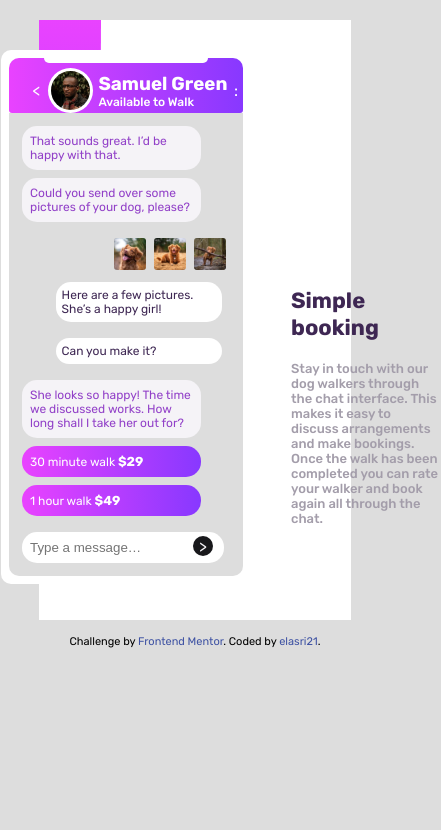
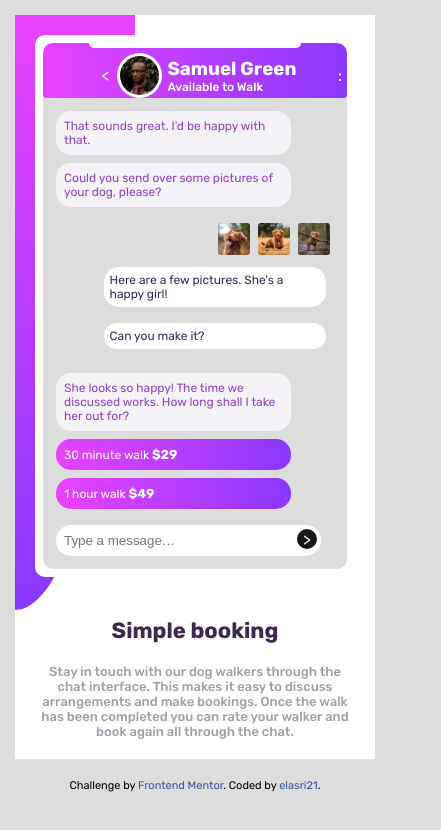
Before and after one commit to elasri21/my-third-front-end-challenge, a plain HTML site: page index.html in a window 390 px wide. Shown: the whole page, 441 px wide, since content can reach past the window. Drawn offline with Linux system fonts and the light colour scheme.

Commit message:
fixing some issues

```diff
--- /dev/null
+++ b/css/_global.scss
@@ -0,0 +1,20 @@
+* {
+    margin: 0;
+    padding: 0;
+    box-sizing: border-box;
+    text-decoration: none;
+    outline: none;
+}
+body {
+    @media #{$small} {
+        height: 100vh;
+    }
+    @media #{$mobile} {
+        height: auto;
+    }
+    background-color: #ddd;
+    padding: 15px;
+    font-size: 16px;
+    font-family: "Rubik", sans-serif;
+    perspective: 600px;
+}
--- /dev/null
+++ b/css/_homepage.scss
@@ -0,0 +1,221 @@
+.container {
+    @media #{$small} {
+        margin-left: auto;
+        margin-right: auto;
+        width: 80%;
+        display: flex;
+        justify-content: space-around;
+        align-items: center;
+        .phone {
+            width: 250px;
+        }
+        .description {
+            width: 45%;
+            * {
+                text-align: left;
+            }
+        }
+    }
+    @media #{$mobile} {
+        .phone {
+            margin-bottom: 40px;
+        }
+        .description {
+            text-align: center;
+        }
+    }
+    padding: 20px;
+    height: 100%;
+    position: relative;
+    background-color: $white;
+    transition: 0.5s ease-in-out;
+    &:hover {
+        animation: front 1s ease-in-out;
+    }
+    &::before {
+        content: "";
+        position: absolute;
+        top: 0;
+        left: 0;
+        width: 33.33%;
+        height: 80%;
+        border-radius: 0 0 100% 0;
+        background-image: linear-gradient($light-magenta, $light-violet);
+    }
+    .phone{
+        z-index: 111;
+        background-color: $white;
+        padding: 8px;
+        border-radius: 10px;
+        position: relative;
+        .phone-top {
+            background-image: linear-gradient(to right, $light-magenta, $light-violet);
+            position: relative;
+            border-radius: 10px 10px 3px 3px;
+            .white {
+                width: 70%;
+                height: 10px;
+                background-color: $white;
+                position: relative;
+                top: -5px;
+                border-radius: 10px;
+                margin-left: auto;
+                margin-right: auto;
+            }
+            .person {
+                display: flex;
+                justify-content: center;
+                align-items: center;
+                .prev {
+                    display: inline-block;
+                    margin-left: 8px;
+                    margin-right: 8px;
+                    text-align: center;
+                    color: $white;
+                }
+                .profile {
+                    border-radius: 50%;
+                    background-color: $white;
+                    display: flex;
+                    justify-content: center;
+                    align-items: center;
+                    img {
+                        width: 45px;
+                        height: 45px;
+                        border-radius: 50%;
+                        padding: 3px;
+                    }
+                }
+                .personel-inf {
+                    margin-left: 5px;
+                    h3 { color: $white;}
+                    p {
+                        color: $white;
+                        font-size: 12px;
+                        font-weight: 500;
+                    }
+                }
+                span {
+                    &.btn {
+                        color: $white;
+                        position: absolute;
+                        right: 5px;
+                    }
+                }
+            }
+        }
+        .descussion {
+            background-color: #ddd;
+            padding: 5px;
+            border-radius:0 0 10px 10px;
+            .left {
+                p {
+                    margin: 8px;
+                    padding: 8px;
+                    border-radius: 15px;
+                    width: 80%;
+                    font-size: 12px;
+                    font-weight: 400;
+                    background-color: $app-bg;
+                    color: $chat-on-the-left;
+                    // &.first {
+                    //     font-size: 12px;
+                    //     font-weight: 400;
+                    //     background-color: $app-bg;
+                    //     color: $chat-on-the-left;
+                    // }
+                    &.price {
+                        background-image: linear-gradient(to right, $light-magenta, $light-violet);
+                        color: $white;
+                        .bold {
+                            font-size: 13px;
+                            font-weight: 700;
+                        }
+                    }
+                }
+            }
+            .right {
+                overflow: auto;
+                text-align: right;
+                .images {
+                    text-align: right;
+                    padding: 8px;
+                    img {
+                        width: 32px;
+                        height: 32px;
+                        margin-right: 4px;
+                        border-radius: 3px;
+                    }
+                    p {
+                        display: inline-block;
+                        background-color: $white;
+                        width: 80%;
+                        color: $main-heading;
+                        margin: 8px;
+                        padding: 6px;
+                        font-size: 12px;
+                        border-radius: 15px;
+                        text-align: left;
+                    }
+                }
+            }
+            .message {
+                position: relative;
+                input {
+                    padding: 8px;
+                    margin: 8px;
+                    width: 90%;
+                    border-radius: 15px;
+                    border: none;
+                    background-color: $white;
+                }
+                .send-message {
+                    position: absolute;
+                    display: inline-block;
+                    width: 20px;
+                    height: 20px;
+                    text-align: center;
+                    line-height: 15px;
+                    background-color: hsl(240, 4%, 10%);
+                    color: $app-bg;
+                    padding: 3px;
+                    border-radius: 50%;
+                    bottom: 15px;
+                    right: 25px;
+                    cursor: pointer;
+                }
+            }
+        }
+    }
+    .description {
+        h1 {
+            font-weight: 700;
+            font-size: 22px;
+            color: $main-heading;
+            margin-bottom: 20px;
+        }
+        p {
+            font-weight: 500;
+            font-size: 13px;
+            color: $paragraph;
+            width: 100%;
+        }
+    }
+}
+footer {
+    margin-top: 20px;
+    .attribution {
+        font-size: 11px;
+        text-align: center;
+        a {
+            color: hsl(228, 45%, 44%);
+        }
+    }
+}
+
+//animation
+@keyframes front {
+    50% {
+        transform: translateZ((30px));
+    }
+}
--- /dev/null
+++ b/css/main.scss
@@ -0,0 +1,3 @@
+@import "./var";
+@import "./global";
+@import "./homepage";
--- a/index.html
+++ b/index.html
@@ -4,19 +4,15 @@
     <meta charset="UTF-8">
     <meta http-equiv="X-UA-Compatible" content="IE=edge">
     <meta name="viewport" content="width=device-width, initial-scale=1.0">
-    <link rel="stylesheet" href="style.css">
     <link rel="preconnect" href="https://fonts.gstatic.com">
     <link href="https://fonts.googleapis.com/css2?family=Lexend+Deca&family=Rubik:wght@400;500;700&display=swap" rel="stylesheet">
+    <link rel="stylesheet" href="./css/main.css">
     <title>Front-End-Mentor-Challenge: Caht-App</title>
 </head>
 <body>
-    <div id="container">
-        <div id="parent-of-empty">
-            <div id="empty"></div>
-        </div>
-        <div id="content-container">
-            <div id="content">
-                <div id="phone">
+    <div id="container" class="container">
+        <div id="parent-of-empty"></div>
+        <div id="phone" class="phone">
             <div class="phone-top">
                 <div class="white"></div>
                 <div class="person">
@@ -43,14 +39,14 @@
                         <img src="images/dog-image-3.jpg" alt="">
                         <p>Here are a few pictures. She’s a happy girl!</p>
                         <p>Can you make it?</p>
+                        <div class="clear"></div>
                     </div>
 
                 </div>
                 <div class="left">
-                            <p>She looks so happy! The time we discussed works. How long shall I take her out for?</p>
+                    <p class="first">She looks so happy! The time we discussed works. How long shall I take her out for?</p>
                     <p class="price">30 minute walk <span class="bold">$29</span></p>
                     <p class="price">  1 hour walk <span class="bold">$49</span></p>
-                            <div class="clear"></div>
                 </div>
                 <div class="message">
                     <input type="text" placeholder="Type a message…">
@@ -58,15 +54,13 @@
                 </div>
             </div>
         </div>
-                <div id="description">
+        <div id="description" class="description">
             <h1>Simple booking</h1>
             <p>
                 Stay in touch with our dog walkers through the chat interface. This makes it easy to
                 discuss arrangements and make bookings. Once the walk has been completed you can rate
                 your walker and book again all through the chat.
             </p>
-                </div>
-            </div>
         </div>
     </div>
    <footer>
--- a/style.css
+++ /dev/null
@@ -1,291 +0,0 @@
-* {
-    margin: 0;
-    padding: 0;
-    box-sizing: border-box;
-    text-decoration: none;
-    outline: none;
-}
-body {
-    background-color: #ddd;
-    font-size: 16px;
-    max-width: 1440px;
-    padding-top: 20px;
-    font-family: "Rubik";
-    height: 900px;
-    perspective: 600px;
-}
-
-/*workink with container*/
-#container {
-   height: 600px;
-   width: 80%;
-   /*position: relative;*/
-   background-color: hsl(0, 0%, 100%);
-   margin-right: auto;
-   margin-left: auto;
-   display: flex;
-   transition: .5s ease-in-out;
-}
-#container:hover {
-    animation: front 1s ease-in-out;
-}
-@keyframes front {
-    50% {
-        transform: translateZ((30px));
-    }
-}
-@media screen and (max-width: 375px)  {
-    #container {
-        display: block;
-        width: auto;
-        height: 750px;
-
-
-    }
-}
-
-#container #parent-of-empty {
-    width: 150px;
-    height: 450px;
-
-}
-#container #parent-of-empty #empty {
-    height: 100%;
-    width: 100%;
-    background-image: linear-gradient(hsl(293, 100%, 63%), hsl(264, 100%, 61%));
-    border-radius: 0 0 100% 0;
-}
-
-#container #content-container {
-    position: relative;
-    width: 100%
-}
-
-
-#container #content-container #content {
-    position: relative;
-}
-@media screen and (max-width: 375px){
-    #container #content-container, #container #content-container #content{
-        position: absolute;
-        top: 30px;
-        left: 30px;
-        width: 100%;
-    }
-}
-#container #content-container #content #phone {
-    position: relative;
-    top: 30px;
-    left: -100px;
-    background-color: hsl(0, 0%, 100%);
-    padding: 8px;
-    border-radius: 10px;
-    width: 250px;
-
-}
-
-@media screen and (max-width: 375px){
-    #container #content-container #content #phone{
-        position: unset;
-        top: unset;
-        left: unset;
-
-
-    }
-}
-#container #content-container #content #phone .phone-top {
-    background-image: linear-gradient(to right, hsl(293, 100%, 63%), hsl(264, 100%, 61%));
-    position: relative;
-    border-radius: 10px 10px 3px 3px;
-
-}
-#container #content-container #content #phone .white {
-    width: 70%;
-    height: 10px;
-    background-color: hsl(0, 0%, 100%);
-    position: relative;
-    top: -5px;
-    border-radius: 10px;
-    margin-left: auto;
-    margin-right: auto;
-
-}
-#container #content-container #content #phone .person {
-    display: flex;
-    justify-content: center;
-    align-items: center;
-}
-#container #content-container #content #phone .person .prev {
-    display: inline-block;
-    margin-left: 8px;
-    margin-right: 8px;
-    text-align: center;
-    color: hsl(0, 0%, 100%);
-}
-#container #content-container #content #phone .person .profile {
-    border-radius: 50%;
-    background-color: hsl(0, 0%, 100%);
-    display: flex;
-    justify-content: center;
-    align-items: center;
-
-}
-#container #content-container #content #phone .person .profile img {
-    width: 45px;
-    height: 45px;
-    border-radius: 50%;
-    padding: 3px;
-
-}
-#container #content-container #content #phone .person .personel-inf {
-    margin-left: 5px;
-}
-#container #content-container #content #phone .person .personel-inf h3 {
-    color: hsl(0, 0%, 100%);
-}
-#container #content-container #content #phone .person .personel-inf p {
-    color: hsl(0, 0%, 100%);
-    font-size: 12px;
-    font-weight: 500;
-}
-
-#container #content-container #content #phone .person span.btn {
-    color: hsl(0, 0%, 100%);
-    position: absolute;
-    right: 5px;
-}
-#container #content-container #content #phone .descussion {
-    background-color: #ddd;
-    padding: 5px;
-    border-radius:0 0 10px 10px;
-}
-#container #content-container #content #phone .descussion .left p {
-    background-color: hsl(270, 20%, 96%);
-    color: hsl(276, 55%, 52%);
-    margin: 8px;
-    padding: 8px;
-    border-radius: 15px;
-    width: 80%;
-    font-size: 12px;
-    font-weight: 400;
-}
-#container #content-container #content #phone .descussion .left p.price {
-    background-image: linear-gradient(to right, hsl(293, 100%, 63%), hsl(264, 100%, 61%));
-    color: hsl(0, 0%, 100%);
-}
-
-#container #content-container #content #phone .descussion .left p.price .bold {
-    font-size: 13px;
-    font-weight: 700;
-}
-#container #content-container #content #phone .descussion .right {
-    overflow: auto;
-    text-align: right;
-}
-#container #content-container #content #phone .descussion .right .images {
-   text-align: right;
-   padding: 8px;
-}
-#container #content-container #content #phone .descussion .right .images img{
-    width: 32px;
-    height: 32px;
-    margin-right: 4px;
-    border-radius: 3px;
-}
-#container #content-container #content #phone .descussion .right p {
-    float: right;
-    background-color: hsl(0, 0%, 100%);
-    width: 80%;
-    color: hsl(271, 36%, 24%);
-    margin: 8px;
-    padding: 6px;
-    font-size: 12px;
-    border-radius: 15px;
-    text-align: left;
-}
-.clear {
-    clear: both;
-}
-#container #content-container #content #phone .descussion .message {
-    position: relative;
-}
-#container #content-container #content #phone .descussion .message input {
-    padding: 8px;
-    margin: 8px;
-    width: 90%;
-    border-radius: 15px;
-    border: none;
-    background-color: hsl(0, 0%, 100%);
-}
-#container #content-container #content #phone .descussion .message .send-message {
-    position: absolute;
-    display: inline-block;
-    width: 20px;
-    height: 20px;
-    text-align: center;
-    line-height: 15px;
-    background-color: hsl(240, 4%, 10%);
-    color: hsl(270, 20%, 96%);
-    padding: 3px;
-    border-radius: 50%;
-    bottom: 15px;
-    right: 25px;
-    cursor: pointer;
-
-}
-/*description*/
-
-/*add to fix*/
-#container #content-container #content #phone, #container #content-container #content #description {
-    display: inline-block;
-}
-@media screen and (max-width: 375px){
-    #container #content-container #content #phone {
-        display: block;
-    }
-}
-#container #content-container #content #description {
-    position: absolute;
-    top: 50%;
-    width: 60%;
-    margin-left: -60px;
-}
-@media screen and (max-width: 375px){
-    #container #content-container #content #description {
-        display: block;
-        position: unset;
-        top: unset;
-        right: unset;
-        text-align: center;
-        background-color: hsl(0, 0%, 100%);
-        width: 300px;
-        margin-top: 10px;
-        margin-left: 0;
-    }
-}
-#description h1 {
-    text-align: left;
-    font-weight: 700;
-    font-size: 22px;
-    color: hsl(271, 36%, 24%);
-    margin-bottom: 20px;
-}
-#description p {
-    font-weight: 500;
-    font-size: 13px;
-    color: hsl(270, 7%, 64%);
-    text-align: left;
-    width: 100%;
-
-}
-@media screen and (max-width: 375px){
-    #description p, #description h1 {
-        text-align: center;
-        margin-left: -20px;
-    }
-}
-footer {
-    margin-top: 15px;
-}
-.attribution { font-size: 11px; text-align: center; }
-.attribution a { color: hsl(228, 45%, 44%); }
```
Also changed, not shown: css/_var.scss (added, +34 -0 lines), css/main.css (added), 1 other file. Lines whose indentation alone changed are shown as unchanged.
